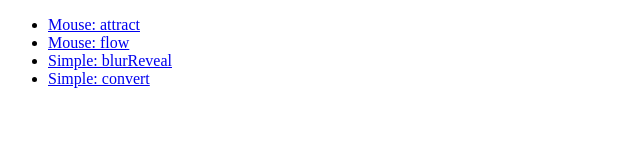
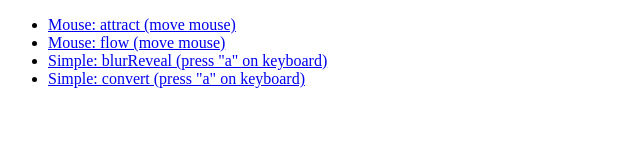
Before and after one commit to 0-harshit-0/Image-Animations, a plain HTML site: page index.html in a window 1280 px wide. Shown: the whole page, without its empty margins (0-640 px from the left). Drawn offline with Linux system fonts and the light colour scheme.

Commit message:
Update index.html

```diff
--- a/index.html
+++ b/index.html
@@ -9,10 +9,10 @@
 <body>
 
 	<ul>
-		<li><a href="https://0-harshit-0.github.io/Image-Animations/mouse/attract/imageAnim.html">Mouse: attract</a></li>
-		<li><a href="https://0-harshit-0.github.io/Image-Animations/mouse/ffflow/flow.html">Mouse: flow</a></li>
-		<li><a href="https://0-harshit-0.github.io/Image-Animations/simple/blurReveal/index.html">Simple: blurReveal</a></li>
-		<li><a href="https://0-harshit-0.github.io/Image-Animations/simple/convert/index.html">Simple: convert</a></li>
+		<li><a href="https://0-harshit-0.github.io/Image-Animations/mouse/attract/imageAnim.html">Mouse: attract (move mouse)</a></li>
+		<li><a href="https://0-harshit-0.github.io/Image-Animations/mouse/ffflow/flow.html">Mouse: flow (move mouse)</a></li>
+		<li><a href="https://0-harshit-0.github.io/Image-Animations/simple/blurReveal/index.html">Simple: blurReveal (press "a" on keyboard)</a></li>
+		<li><a href="https://0-harshit-0.github.io/Image-Animations/simple/convert/index.html">Simple: convert (press "a" on keyboard)</a></li>
 	</ul>
 
 </body>
```
